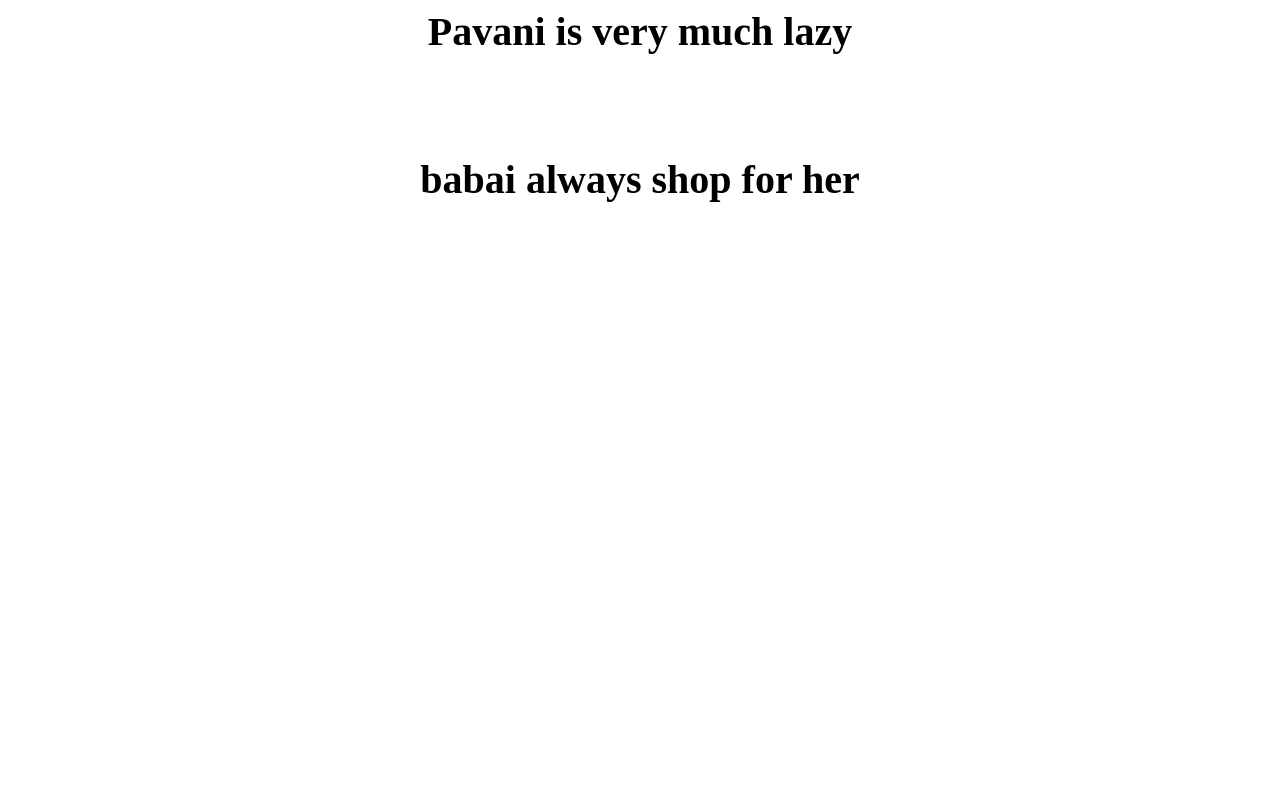
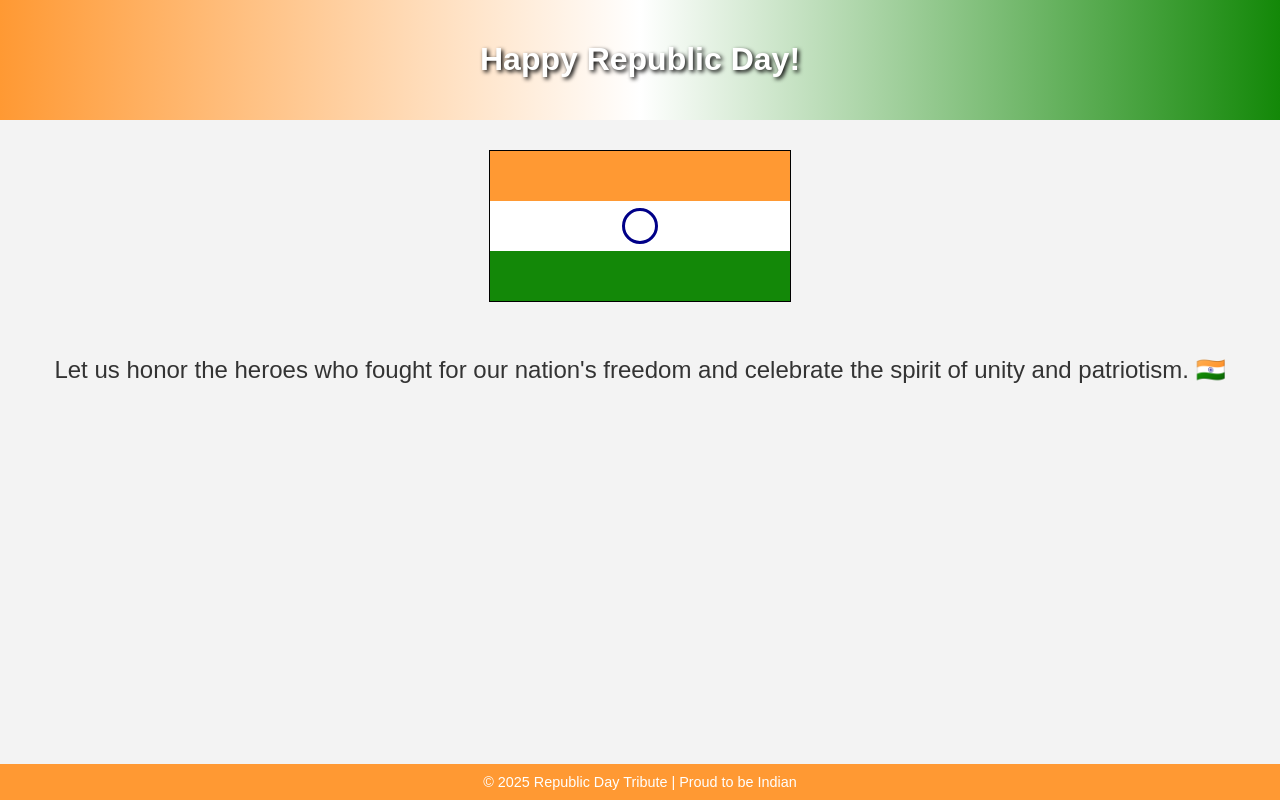
Before and after one commit to pkota005/DockerPro, a plain HTML site: page index.html in a window 1280 px wide. Drawn offline with Linux system fonts and the light colour scheme.

Commit message:
Update index.html

```diff
--- a/index.html
+++ b/index.html
@@ -1,20 +1,89 @@
-<html>
+<!DOCTYPE html>
+<html lang="en">
 <head>
-
+    <meta charset="UTF-8">
+    <meta name="viewport" content="width=device-width, initial-scale=1.0">
+    <title>Republic Day Celebration</title>
+    <style>
+        body {
+            margin: 0;
+            font-family: Arial, sans-serif;
+            text-align: center;
+            background-color: #f3f3f3;
+        }
+        header {
+            background: linear-gradient(to right, #ff9933, white, #138808);
+            padding: 20px 0;
+        }
+        header h1 {
+            color: #ffffff;
+            text-shadow: 2px 2px 4px #000;
+        }
+        .flag {
+            display: inline-block;
+            margin: 30px auto;
+            border: 1px solid #000;
+        }
+        .flag .saffron {
+            background-color: #ff9933;
+            height: 50px;
+            width: 300px;
+        }
+        .flag .white {
+            background-color: white;
+            height: 50px;
+            width: 300px;
+            position: relative;
+        }
+        .flag .white::after {
+            content: "";
+            position: absolute;
+            top: 50%;
+            left: 50%;
+            transform: translate(-50%, -50%);
+            height: 30px;
+            width: 30px;
+            border-radius: 50%;
+            border: 3px solid #000088;
+        }
+        .flag .green {
+            background-color: #138808;
+            height: 50px;
+            width: 300px;
+        }
+        .message {
+            margin: 20px auto;
+            font-size: 1.5rem;
+            color: #333;
+        }
+        footer {
+            background-color: #ff9933;
+            padding: 10px 0;
+            color: white;
+            font-size: 0.9rem;
+            position: fixed;
+            bottom: 0;
+            width: 100%;
+        }
+    </style>
 </head>
 <body>
-	<h1 style="color: black; font-size: 40px;" align="center">Pavani is very much lazy</h1>
-	<h1 style="color: white; font-size: 40px;" align="center">Pinni always scolds her badly</h1>
-	<h1 style="color: lavandor; font-size: 40px;" align="center">babai always shop for her</h1>
+    <header>
+        <h1>Happy Republic Day!</h1>
+    </header>
 
+    <div class="flag">
+        <div class="saffron"></div>
+        <div class="white"></div>
+        <div class="green"></div>
+    </div>
 
+    <div class="message">
+        Let us honor the heroes who fought for our nation's freedom and celebrate the spirit of unity and patriotism. 🇮🇳
+    </div>
 
-
-
-
-
-
-
-
+    <footer>
+        &copy; 2025 Republic Day Tribute | Proud to be Indian
+    </footer>
 </body>
 </html>
```
